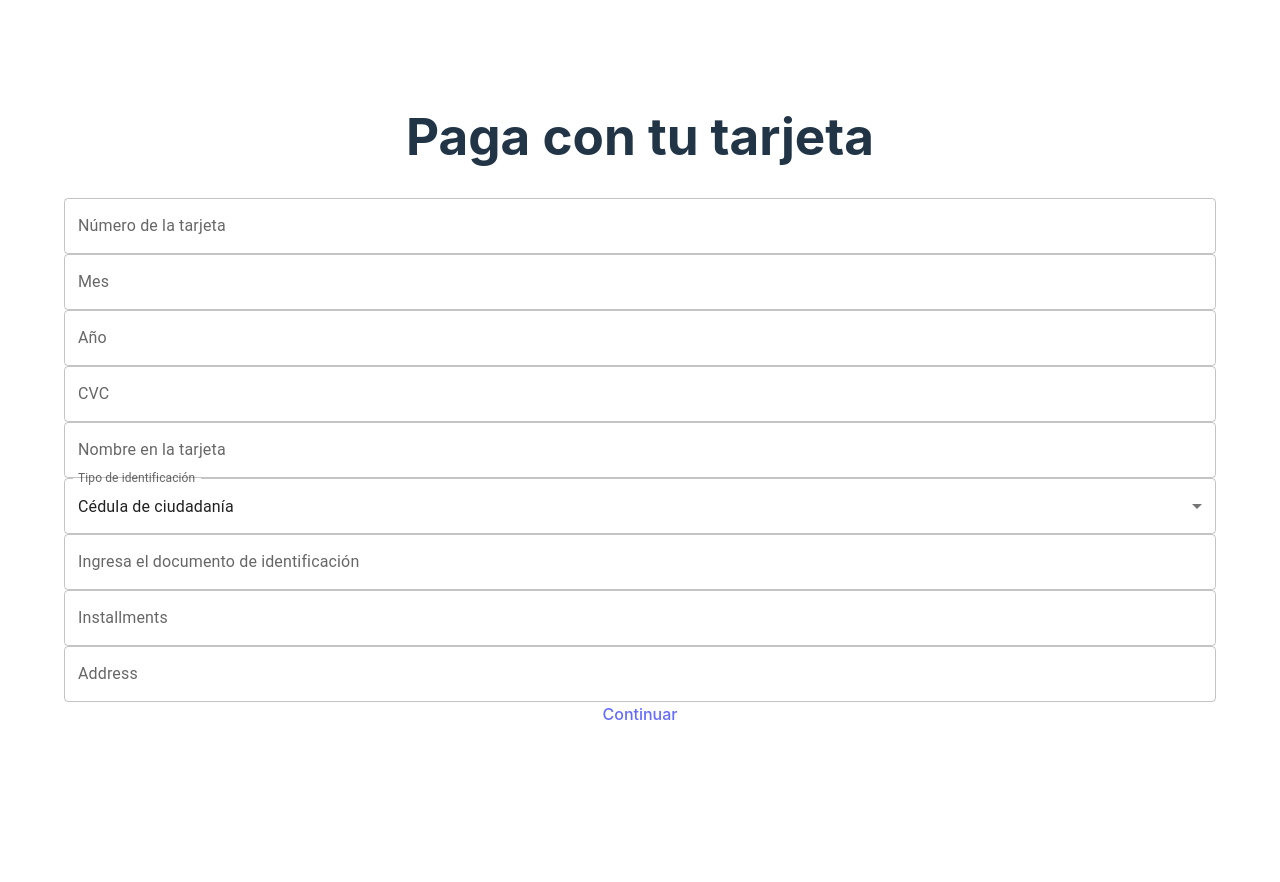
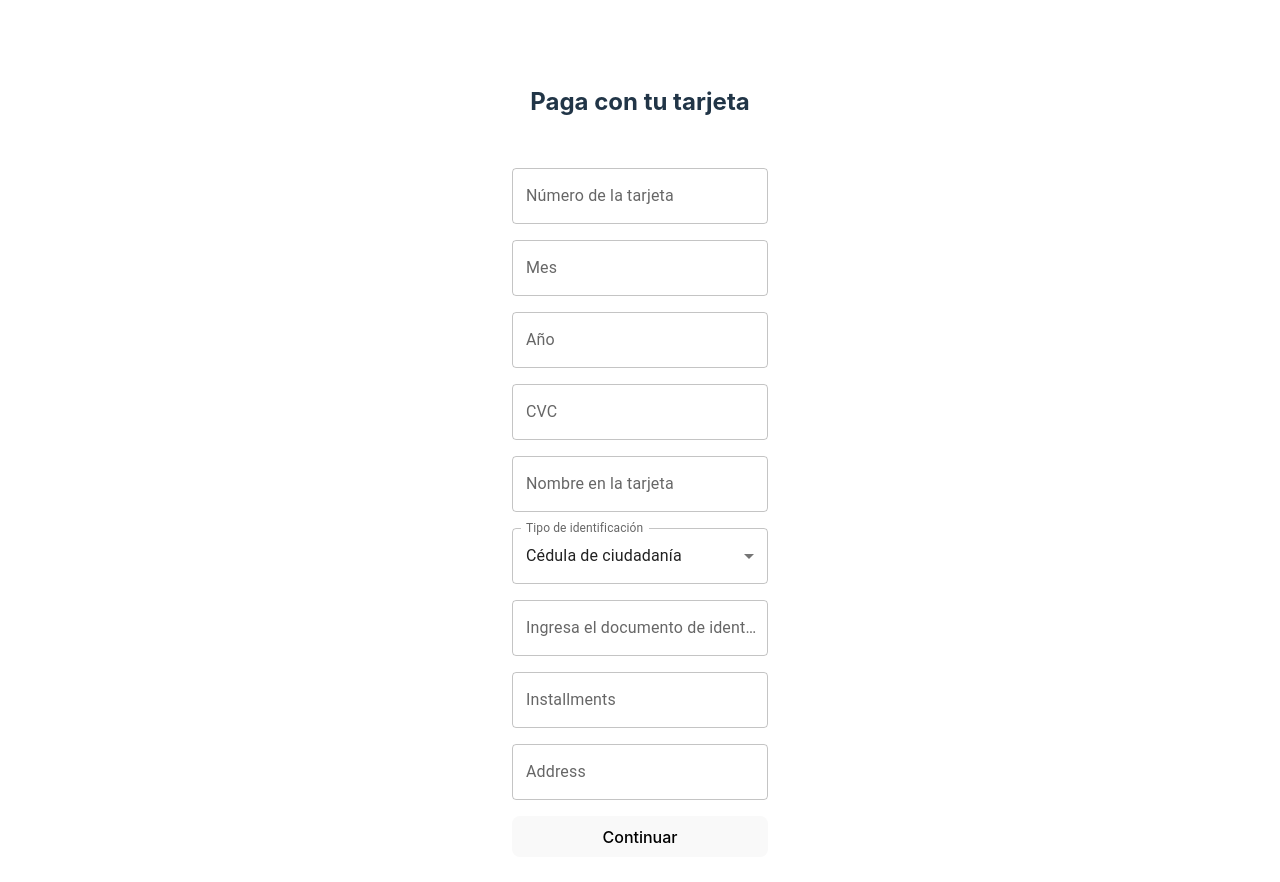
Before and after one commit to jeferandom/Full-Stack-React-Nest-Product-Payment-Gateway, a React (Vite) app in the folder client/: page /payment-form in a window 1280 px wide. Shown: the top 882 px of the page. Before the commit the page ends 800 px from the top, so only its background shows below. Built offline with nearby package versions, Linux system fonts and the light colour scheme; no server answers.

Commit message:
REFACT: refactor PaymentForm state

```diff
--- a/client/src/App.tsx
+++ b/client/src/App.tsx
@@ -2,6 +2,7 @@ import { BrowserRouter, Routes, Route } from "react-router";
 import './App.css'
 import SingleProductPage from './pages/SingleProductPage.tsx'
 import PaymentFormPage from './pages/PaymentFormPage.tsx'
+import OrderSummaryPage from './pages/OrderSummaryPage.tsx'
 
 function App() {
 
@@ -11,6 +12,7 @@ function App() {
         <Routes>
           <Route path="/product/:productId" element={<SingleProductPage />} />
           <Route path="/payment-form" element={<PaymentFormPage />} />
+          <Route path="/order-summary" element={<OrderSummaryPage />} />
         </Routes>
       </BrowserRouter>
     </>
--- /dev/null
+++ b/client/src/components/order/OrderSummary.tsx
@@ -0,0 +1,27 @@
+import React from 'react';
+
+
+
+const OrderSummary: React.FC = () => {
+    // const tokenResult = await tokenize({
+    //             number: data.number,
+    //             cvc: data.cvc,
+    //             exp_month: data.exp_month,
+    //             exp_year: data.exp_year,
+    //             card_holder: data.card_holder,
+    //         });
+
+
+    // localStorage.setItem("cardToken", JSON.stringify(tokenResult.data.tokenId));
+    // localStorage.setItem("lastFour", JSON.stringify(tokenResult.data.lastFour));
+    return (
+        <>
+            <h2>Información de envío</h2>
+            <h2>Información de pago</h2>
+            <h2>Total</h2>
+        </>
+    );
+
+}
+
+export default OrderSummary;
--- a/client/src/components/payment/PaymentForm.tsx
+++ b/client/src/components/payment/PaymentForm.tsx
@@ -3,18 +3,13 @@ import { useForm, SubmitHandler, } from "react-hook-form";
 import { useDispatch } from "react-redux";
 import { PaymentInfo, DeliveryInfo, OrderItem } from '../../types';
 import { TextField, InputAdornment } from '@mui/material';
-import { tokenize, CreditCardValidatorService } from "../../services/creditCardService";
-import { Link } from "react-router";
+import { CreditCardValidatorService } from "../../services/creditCardService";
+import { useNavigate } from 'react-router'; // Add this import
+import { styled } from '@mui/material/styles';
 
 import {
-    AccessAlarmSharp as VisaIcon,
-    AcUnitSharp as MastercardIcon,
-    Abc as AmexIcon
-} from '@mui/icons-material';
-
-import {
-    onSubmit,
     setPaymentInfo,
+    setDeliveryInfo
 } from "../../reducers/paymentFormSlice";
 interface PaymentFormProps {
     paymentInfo: PaymentInfo;
@@ -34,12 +29,45 @@ type Inputs = {
     address: string;
 }
 
+const FormContainer = styled('div')(({ theme }) => ({
+    display: 'flex',
+    flexDirection: 'column',
+    gap: '1rem', // Adds consistent spacing between all fields
+    padding: '1rem',
+}));
+
+const StyledTextField = styled(TextField)(({ theme }) => ({
+    '& .MuiOutlinedInput-root': {
+        '&.Mui-error': {
+            '& fieldset': {
+                borderColor: theme.palette.error.main,
+                borderWidth: '2px',
+            },
+        },
+    },
+    '& .MuiFormHelperText-root.Mui-error': {
+        color: theme.palette.error.main,
+        marginLeft: 0,
+    },
+    // Add specific styles for error state
+    '&.Mui-error': {
+        '& label': {
+            color: theme.palette.error.main,
+        },
+        '& .MuiOutlinedInput-notchedOutline': {
+            borderColor: theme.palette.error.main,
+        },
+    }
+}));
+
 const PaymentForm: React.FC<PaymentFormProps> = () => {
     const dispatch = useDispatch();
+    const navigate = useNavigate(); // Add this hook
 
     const { register, handleSubmit, formState: { errors }, setError, clearErrors, watch, setValue } = useForm<Inputs>();
     const [cardType, setCardType] = useState<string | null>(null);
     const [isMaskedNumber, setIsMaskedNumber] = useState(false);
+    const [originalNumber, setOriginalNumber] = useState<string>('');
     const validator = new CreditCardValidatorService();
 
     const onSubmitHandler: SubmitHandler<Inputs> = async (data) => {
@@ -47,43 +75,55 @@ const PaymentForm: React.FC<PaymentFormProps> = () => {
             setError("number", { type: "manual", message: "Invalid card number" });
             return;
         }
-
-        const tokenResult = await tokenize({
+        dispatch(setPaymentInfo({
             number: data.number,
             cvc: data.cvc,
             exp_month: data.exp_month,
             exp_year: data.exp_year,
             card_holder: data.card_holder,
-        });
+            id_type: data.idType,
+            id_number: data.idNumber,
+            installments: data.installments,
+            customer_email: ''
+        }));
 
-        if (tokenResult.success) {
-            localStorage.setItem("cardToken", JSON.stringify(tokenResult.data.tokenId));
-            localStorage.setItem("lastFour", JSON.stringify(tokenResult.data.lastFour));
-            //dispatch(onSubmit(data));
-        } else {
-            setError("number", { type: "manual", message: tokenResult.error.message });
-        }
+        dispatch(setDeliveryInfo({
+            address: data.address,
+            city: '',
+            country: ''
+        }));
+
+        navigate('/order-summary');
+
     }
 
     const handleCardNumberChange = (event: React.ChangeEvent<HTMLInputElement>) => {
 
-        if (isMaskedNumber) {
-            // Reset the field when user starts typing on a masked number
-            setValue('number', '');
-            setIsMaskedNumber(false);
-            return;
-        }
         const value = event.target.value.replace(/\D/g, '');
+        setOriginalNumber(value);
         const type = validator.identifyCardType(value);
         setCardType(type);
 
+        const validated = validator.validateCard(value)
         // Validate card while typing only when not masked
-        if (!isMaskedNumber) {
-            if (!validator.validateCard(value)) {
+        if (!validated) {
                 setError("number", { type: "manual", message: "Invalid card number" });
             } else {
                 clearErrors("number");
         }
+    };
+
+    const handleCardNumberBlur = () => {
+        if (originalNumber && originalNumber.length >= 4) {
+            const lastFour = originalNumber.slice(-4);
+            setValue('number', `************${lastFour}`);
+        }
+        handleBlur();
+    };
+
+    const handleCardNumberFocus = () => {
+        if (originalNumber) {
+            setValue('number', originalNumber);
         }
     };
 
@@ -103,47 +143,57 @@ const PaymentForm: React.FC<PaymentFormProps> = () => {
     };
     const saveFormState = () => {
         const currentState = watch();
-        const { cvc, ...stateWithoutCVC } = currentState;  // Remove CVC before saving
+        const { cvc, number, ...stateWithoutCVC } = currentState;
+        // Remove CVC before saving
         localStorage.setItem('paymentFormState', JSON.stringify(stateWithoutCVC));
     };
 
-    const handleBlur = (event: React.FocusEvent<HTMLInputElement>) => {
+    const handleBlur = () => {
         saveFormState();
     }
     useEffect(() => {
         const savedFormState = localStorage.getItem('paymentFormState');
-        const savedLastFour = localStorage.getItem('lastFour');
 
         if (savedFormState) {
             const parsedState = JSON.parse(savedFormState);
             Object.keys(parsedState).forEach((key) => {
-                if (key !== 'cvc') {  // Skip setting CVC value
                 setValue(key as keyof Inputs, parsedState[key]);
-                }
             });
+
+            dispatch(setPaymentInfo({
+                number: parsedState.number,
+                card_holder: parsedState.card_holder,
+                exp_month: parsedState.exp_month,
+                exp_year: parsedState.exp_year,
+                id_type: parsedState.idType,
+                id_number: parsedState.idNumber,
+                installments: parsedState.installments,
+                customer_email: 'jefmancera@test.com'
+            }));
         }
 
-        if (savedLastFour) {
-            const lastFour = JSON.parse(savedLastFour);
-            setValue('number', `************${lastFour}`);
-            setIsMaskedNumber(true);
-        }
-    }, [setValue]);
+
+    }, [setValue, dispatch]); // Add dispatch to dependency array
 
     const ContinueButton = () => {
         return (
-            <Link to="/order-summary">Continuar</Link>
+            <button type="submit">
+                Continuar
+            </button>
         );
     }
 
     return (
         <form onSubmit={handleSubmit(onSubmitHandler)}>
-            <TextField
+            <FormContainer>
+                <StyledTextField
+                    error={!!errors.number}
+                    label="Número de la tarjeta"
+                    id="number"
+                    defaultValue=""
+                    helperText={errors.number?.message || ''}
                     type="tel"
                     fullWidth
-                label="Número de la tarjeta"
-                id="number"
-                helperText={errors.number ? errors.number.message : ''}
                     InputProps={{
                         endAdornment: (
                             <InputAdornment position="end">
@@ -154,17 +204,19 @@ const PaymentForm: React.FC<PaymentFormProps> = () => {
                     {...register("number", {
                         required: true,
                         onChange: handleCardNumberChange,
-                    onBlur: handleBlur,
+                        onBlur: handleCardNumberBlur,
+                        onFocus: handleCardNumberFocus
                     })}
                 />
-            {errors.number && <span>This field is required</span>}
 
-            <TextField
+                <StyledTextField
+                    error={!!errors.exp_month}
+                    label="Mes"
+                    id="exp_month"
+                    defaultValue=""
+                    helperText={errors.exp_month?.message || ''}
                     type="number"
                     fullWidth
-                label="Mes"
-                id="exp_month"
-                helperText={errors.exp_month ? errors.exp_month.message : ''}
                     {...register("exp_month", {
                         required: true,
                         onBlur: handleBlur,
@@ -172,12 +224,14 @@ const PaymentForm: React.FC<PaymentFormProps> = () => {
                 />
                 {errors.exp_month && <span>This field is required</span>}
 
-            <TextField
+                <StyledTextField
+                    error={!!errors.exp_year}
+                    label="Año"
+                    id="exp_year"
+                    defaultValue=""
+                    helperText={errors.exp_year?.message || ''}
                     type="number"
                     fullWidth
-                label="Año"
-                id="exp_year"
-                helperText={errors.exp_year ? errors.exp_year.message : ''}
                     InputProps={{ inputProps: { maxLength: 2 } }}
                     {...register("exp_year", {
                         required: true,
@@ -187,12 +241,14 @@ const PaymentForm: React.FC<PaymentFormProps> = () => {
                 />
                 {errors.exp_year && <span>This field is required</span>}
 
-            <TextField
+                <StyledTextField
+                    error={!!errors.cvc}
+                    label="CVC"
+                    id="cvc"
+                    defaultValue=""
+                    helperText={errors.cvc?.message || ''}
                     type="password"
                     fullWidth
-                label="CVC"
-                id="cvc"
-                helperText={errors.cvc ? errors.cvc.message : ''}
                     InputProps={{ inputProps: { inputMode: 'numeric', pattern: '[0-9]*' } }}
                     {...register("cvc", {
                         required: true,
@@ -200,12 +256,14 @@ const PaymentForm: React.FC<PaymentFormProps> = () => {
                 />
                 {errors.cvc && <span>This field is required</span>}
 
-            <TextField
+                <StyledTextField
+                    error={!!errors.card_holder}
+                    label="Nombre en la tarjeta"
+                    id="card_holder"
+                    defaultValue=""
+                    helperText={errors.card_holder?.message || ''}
                     type="tel"
                     fullWidth
-                label="Nombre en la tarjeta"
-                id="card_holder"
-                helperText={errors.card_holder ? errors.card_holder.message : ''}
                     {...register("card_holder", {
                         required: true,
                         onBlur: handleBlur,
@@ -213,12 +271,14 @@ const PaymentForm: React.FC<PaymentFormProps> = () => {
                 />
                 {errors.card_holder && <span>This field is required</span>}
 
-            <TextField
+                <StyledTextField
+                    error={!!errors.idType}
+                    label="Tipo de identificación"
+                    id="idType"
+                    defaultValue=""
+                    helperText={errors.idType?.message || ''}
                     select
                     fullWidth
-                label="Tipo de identificación"
-                id="idType"
-                helperText={errors.idType ? errors.idType.message : ''}
                     SelectProps={{
                         native: true,
                     }}
@@ -229,15 +289,17 @@ const PaymentForm: React.FC<PaymentFormProps> = () => {
                 >
                     <option value="cc">Cédula de ciudadanía</option>
                     <option value="passport">Pasaporte</option>
-            </TextField>
+                </StyledTextField>
                 {errors.idType && <span>This field is required</span>}
 
-            <TextField
+                <StyledTextField
+                    error={!!errors.idNumber}
+                    label="Ingresa el documento de identificación"
+                    id="idNumber"
+                    defaultValue=""
+                    helperText={errors.idNumber?.message || ''}
                     type="text"
                     fullWidth
-                label="Ingresa el documento de identificación"
-                id="idNumber"
-                helperText={errors.idNumber ? errors.idNumber.message : ''}
                     {...register("idNumber", {
                         required: true,
                         onBlur: handleBlur,
@@ -245,12 +307,14 @@ const PaymentForm: React.FC<PaymentFormProps> = () => {
                 />
                 {errors.idNumber && <span>This field is required</span>}
 
-            <TextField
+                <StyledTextField
+                    error={!!errors.installments}
+                    label="Installments"
+                    id="installments"
+                    defaultValue=""
+                    helperText={errors.installments?.message || ''}
                     type="number"
                     fullWidth
-                label="Installments"
-                id="installments"
-                helperText={errors.installments ? errors.installments.message : ''}
                     {...register("installments", {
                         required: true,
                         onBlur: handleBlur,
@@ -258,12 +322,14 @@ const PaymentForm: React.FC<PaymentFormProps> = () => {
                 />
                 {errors.installments && <span>This field is required</span>}
 
-            <TextField
+                <StyledTextField
+                    error={!!errors.address}
+                    label="Address"
+                    id="address"
+                    defaultValue=""
+                    helperText={errors.address?.message || ''}
                     type="text"
                     fullWidth
-                label="Address"
-                id="address"
-                helperText={errors.address ? errors.address.message : ''}
                     {...register("address", {
                         required: true,
                         onBlur: handleBlur,
@@ -272,6 +338,7 @@ const PaymentForm: React.FC<PaymentFormProps> = () => {
                 {errors.address && <span>This field is required</span>}
 
                 <ContinueButton />
+            </FormContainer>
         </form>
     );
 }
--- /dev/null
+++ b/client/src/containers/OrderSummaryContainer.tsx
@@ -0,0 +1,14 @@
+import React from 'react';
+import { useOrderSummary } from '../hooks/order/useOrderSummary.ts';
+import { OrderSummaryView } from '../views/OrderSummaryView';
+
+const OrderSummaryContainer: React.FC = () => {
+    // const {
+    //     loading,
+    //     orderSummary,
+    //     error,
+    // } = useOrderSummary();
+    return <OrderSummaryView />;
+};
+
+export default OrderSummaryContainer;
--- /dev/null
+++ b/client/src/hooks/order/useOrderSummary.ts
@@ -0,0 +1,40 @@
+import { useEffect } from "react";
+import { useSelector, useDispatch } from "react-redux";
+import { RootState } from "../../store";
+import { OrderSummary } from "../../types";
+import { setLoading, setError } from "../../reducers/orderSummarySlice";
+import { setOrderItems } from "../../reducers/orderSlice";
+
+interface UseOrderSummaryResult {
+  loading: boolean;
+  orderSummary: OrderSummary;
+  error: string | null;
+}
+
+export const useOrderSummary = (): UseOrderSummaryResult => {
+  const dispatch = useDispatch();
+  const { orderSummary, error, loading } = useSelector(
+    (state: RootState) => state.orderSummary
+  );
+  const { orderItems } = useSelector((state: RootState) => state.order);
+
+  useEffect(() => {
+    if (!orderItems || orderItems.length < 1) {
+      const savedOrderItems = localStorage.getItem("orderItems");
+      if (savedOrderItems) {
+        dispatch(setOrderItems(JSON.parse(savedOrderItems)));
+      } else {
+        setError("At least one orderItem is required");
+        dispatch(setLoading(false));
+        return;
+      }
+    }
+    dispatch(setLoading(false));
+  }, [orderItems, dispatch]);
+
+  return {
+    loading,
+    orderSummary,
+    error,
+  };
+};
--- /dev/null
+++ b/client/src/pages/OrderSummaryPage.tsx
@@ -0,0 +1,13 @@
+import React from 'react';
+import { PageLayout } from './layouts/PageLayout';
+import OrderSummaryContainer from '../containers/OrderSummaryContainer';
+
+const OrderSummaryPage: React.FC = () => {
+    return (
+        <PageLayout title="Resumen de la orden">
+            <OrderSummaryContainer />
+        </PageLayout>
+    );
+}
+
+export default OrderSummaryPage;
--- a/client/src/pages/layouts/PageLayout.tsx
+++ b/client/src/pages/layouts/PageLayout.tsx
@@ -17,7 +17,7 @@ export const PageLayout: React.FC<PageLayoutProps> = ({
             <Container maxWidth={maxWidth}>
                 {title && (
                     <Box component="header" sx={{ mb: 4 }}>
-                        <h1>{title}</h1>
+                        <h2>{title}</h2>
                     </Box>
                 )}
                 {children}
--- /dev/null
+++ b/client/src/views/OrderSummaryView.tsx
@@ -0,0 +1,33 @@
+import { Backdrop, CircularProgress } from '@mui/material';
+import purify from 'dompurify';
+import OrderSummary from '../components/order/OrderSummary';
+
+
+interface OrderSummaryViewProps {
+    loading?: boolean;
+    error?: string | null;
+}
+
+export const OrderSummaryView: React.FC<OrderSummaryViewProps> = ({ loading, error }) => {
+
+    if (loading) {
+        return (
+            <Backdrop open={true} sx={(theme) => ({ color: '#fff', zIndex: theme.zIndex.drawer + 1 })}>
+                <CircularProgress color="inherit" />
+                <span className="sr-only" data-testid="loading-text">loading</span>
+            </Backdrop>
+        );
+    }
+
+    if (error) {
+        return (
+            <div>Error: {purify.sanitize(error)}</div>
+        );
+    }
+
+
+
+    return (
+        <OrderSummary />
+    );
+};
```
Lines whose indentation alone changed are shown as unchanged.
